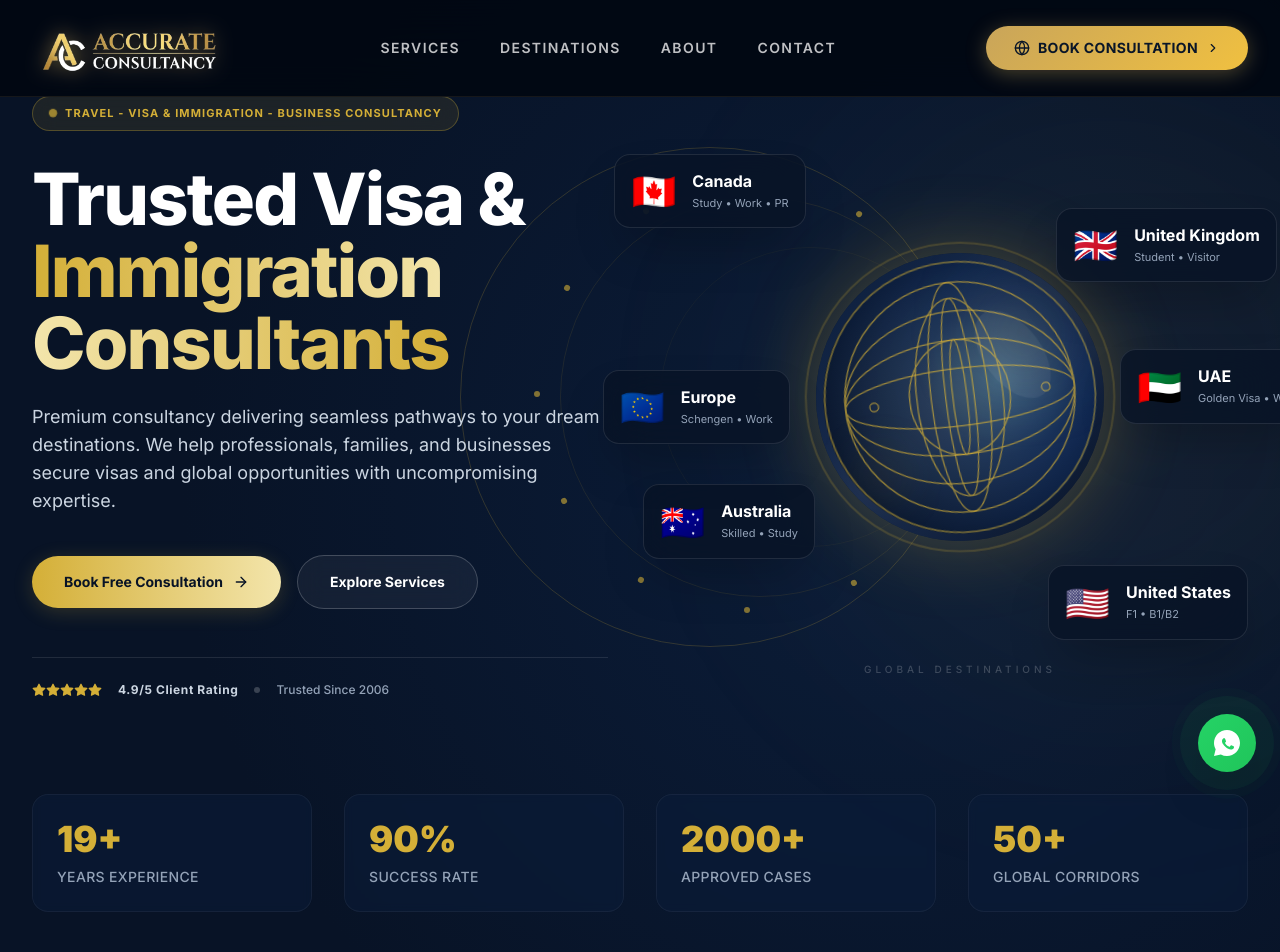
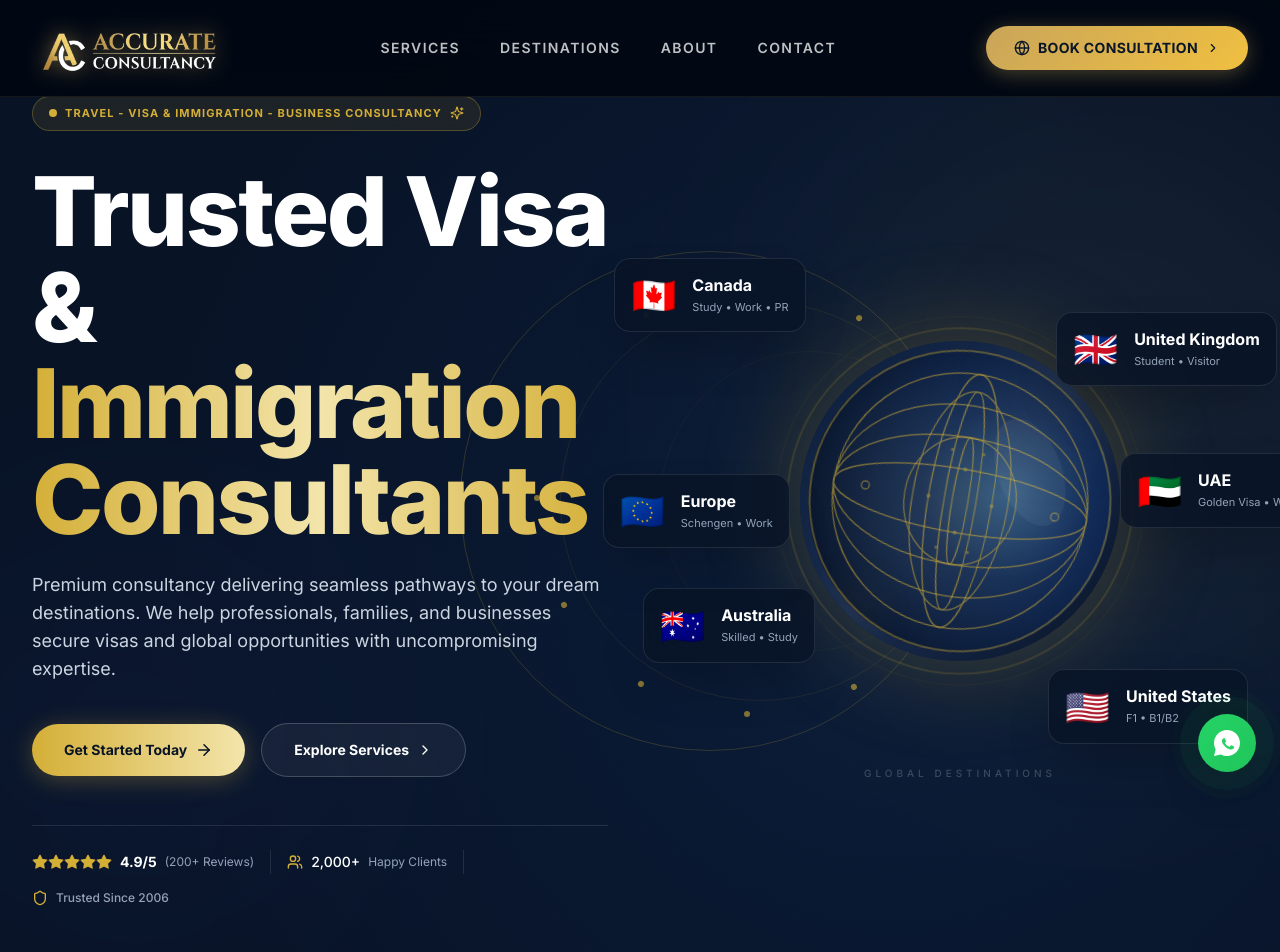
Before and after one commit to imran1001/Accurate-ConsultancyV3, a React (Vite) app: page / in a window 1280 px wide. Shown: the top 952 px of the page. Built offline with nearby package versions, Linux system fonts and the light colour scheme.

Commit message:
Enhance Hero component with new animations and icons

```diff
--- a/src/components/Hero.jsx
+++ b/src/components/Hero.jsx
@@ -1,5 +1,8 @@
 import React, { useState, useEffect } from 'react';
-import { ArrowRight, Globe, Star, Users, MapPin, Sparkles } from 'lucide-react';
+import {
+  ArrowRight, Globe, Star, Users, MapPin, Sparkles,
+  Shield, ChevronRight, Award, TrendingUp
+} from 'lucide-react';
 
 // Custom hook for smooth number animation
 const useCounter = (end, duration = 2000, start = 0) => {
@@ -27,7 +30,7 @@ const Hero = () => {
   const approvedCases = useCounter(2000, 2500);
   const corridors = useCounter(50, 1800);
 
-  // Replaced custom CSS classes with Tailwind arbitrary values for precise desktop positioning
+  // Destination cards with desktop positioning
   const cards = [
     { flag: '🇨🇦', name: 'Canada', subtitle: 'Study • Work • PR', delay: 0, desktopPos: 'top-[5%] left-0 lg:-left-[10%]' },
     { flag: '🇬🇧', name: 'United Kingdom', subtitle: 'Student • Visitor', delay: 1, desktopPos: 'top-[15%] right-0 lg:-right-[5%]' },
@@ -40,66 +43,116 @@ const Hero = () => {
   return (
     <section className="relative min-h-screen bg-[#081326] text-white overflow-hidden flex flex-col justify-center pt-24 pb-16">
 
-      {/* Background Ambience */}
-      <div className="absolute inset-0 bg-[radial-gradient(circle_at_70%_50%,#0B1D3A_0%,#081326_70%)] pointer-events-none" />
-      <div className="absolute right-[-10%] top-[10%] w-[600px] h-[600px] rounded-full bg-[#D4AF37]/5 blur-[120px] pointer-events-none" />
+      {/* ===== ENHANCED BACKGROUND ===== */}
+      <div className="absolute inset-0 pointer-events-none">
+        {/* Main gradient */}
+        <div className="absolute inset-0 bg-[radial-gradient(circle_at_70%_50%,#0B1D3A_0%,#081326_70%)]" />
+
+        {/* Animated gradient orbs */}
+        <div className="absolute right-[-10%] top-[10%] w-[600px] h-[600px] rounded-full bg-[#D4AF37]/5 blur-[120px] animate-float-slow" />
+        <div className="absolute left-[-5%] bottom-[20%] w-[400px] h-[400px] rounded-full bg-[#3b4fca]/5 blur-[100px] animate-float-slow" style={{ animationDelay: '2s' }} />
+
+        {/* Subtle animated grid */}
+        <div className="absolute inset-0 opacity-30" style={{
+          backgroundImage: 'radial-gradient(circle, rgba(212,175,55,0.03) 1px, transparent 1px)',
+          backgroundSize: '30px 30px'
+        }} />
+
+        {/* Animated horizontal line */}
+        <div className="absolute top-0 left-0 right-0 h-px bg-gradient-to-r from-transparent via-[#D4AF37]/20 to-transparent animate-slide-line" />
+      </div>
 
       <div className="relative max-w-7xl mx-auto w-full px-4 sm:px-6 lg:px-8 z-10 grid lg:grid-cols-12 gap-12 lg:gap-16 items-center">
 
-        {/* Left Typography Column */}
+        {/* ===== LEFT COLUMN ===== */}
         <div className="lg:col-span-6 flex flex-col justify-center z-20 pt-8 lg:pt-0 text-center lg:text-left items-center lg:items-start">
-          <div className="inline-flex items-center space-x-2 w-max px-3 sm:px-4 py-2 rounded-full border border-[#D4AF37]/30 bg-[#D4AF37]/10 backdrop-blur-md mb-6 sm:mb-8">
-            <span className="w-2 h-2 rounded-full bg-[#D4AF37] animate-pulse" />
+
+          {/* Badge with sparkle */}
+          <div className="inline-flex items-center space-x-2 w-max px-3 sm:px-4 py-2 rounded-full border border-[#D4AF37]/30 bg-[#D4AF37]/10 backdrop-blur-md mb-6 sm:mb-8 animate-fade-in-up">
+            <span className="relative flex h-2 w-2">
+              <span className="animate-ping absolute inline-flex h-full w-full rounded-full bg-[#D4AF37] opacity-75"></span>
+              <span className="relative inline-flex rounded-full h-2 w-2 bg-[#D4AF37]"></span>
+            </span>
             <span className="text-[9px] sm:text-[11px] font-bold text-[#D4AF37] uppercase tracking-widest">
               Travel - Visa & Immigration - Business consultancy
             </span>
+            <Sparkles size={14} className="text-[#D4AF37]" />
           </div>
 
-          <h1 className="text-4xl sm:text-5xl md:text-6xl lg:text-7xl font-extrabold tracking-tight leading-[1.1] mb-6">
-            Trusted Visa & <br className="hidden sm:block" />
-            <span className="text-transparent bg-clip-text bg-gradient-to-r from-[#D4AF37] via-[#F3E5AB] to-[#D4AF37]">
+          {/* Typography with gradient animation */}
+          <h1 className="text-4xl sm:text-5xl md:text-6xl lg:text-7xl xl:text-8xl font-extrabold tracking-tight leading-[1.05] mb-6 animate-fade-in-up delay-100">
+            <span className="block text-white">Trusted Visa &</span>
+            <span className="block text-transparent bg-clip-text bg-gradient-to-r from-[#D4AF37] via-[#F3E5AB] to-[#D4AF37] bg-300% animate-gradient-shift">
               Immigration Consultants
             </span>
           </h1>
 
-          <p className="text-slate-300 text-base sm:text-lg font-normal leading-relaxed max-w-xl mb-8 sm:mb-10 px-4 lg:px-0">
+          <p className="text-slate-300 text-base sm:text-lg font-normal leading-relaxed max-w-xl mb-8 sm:mb-10 px-4 lg:px-0 animate-fade-in-up delay-200">
             Premium consultancy delivering seamless pathways to your dream destinations. We help professionals, families, and businesses secure visas and global opportunities with uncompromising expertise.
           </p>
 
-          <div className="flex flex-col sm:flex-row flex-wrap items-center justify-center lg:justify-start gap-4 mb-10 sm:mb-12 w-full sm:w-auto">
-            <a href="#consultation" className="w-full sm:w-auto group flex items-center justify-center gap-2.5 px-8 py-4 rounded-full font-bold text-sm text-[#081326] bg-gradient-to-r from-[#D4AF37] to-[#F3E5AB] shadow-[0_4px_20px_rgba(212,175,55,0.2)] transition-all duration-300 hover:scale-[1.03]">
-              Book Free Consultation
-              <ArrowRight size={16} className="group-hover:translate-x-1 transition-transform" />
+          {/* CTAs with shine effect */}
+          <div className="flex flex-col sm:flex-row flex-wrap items-center justify-center lg:justify-start gap-4 mb-10 sm:mb-12 w-full sm:w-auto animate-fade-in-up delay-300">
+            <a
+              href="#consultation"
+              className="group relative w-full sm:w-auto flex items-center justify-center gap-2.5 px-8 py-4 rounded-full font-bold text-sm text-[#081326] bg-gradient-to-r from-[#D4AF37] to-[#F3E5AB] shadow-[0_4px_25px_rgba(212,175,55,0.3)] transition-all duration-300 hover:scale-[1.04] hover:shadow-[0_8px_40px_rgba(212,175,55,0.4)] overflow-hidden"
+            >
+              <span className="absolute inset-0 bg-white/20 -translate-x-full group-hover:translate-x-0 transition-transform duration-700" />
+              <span className="relative flex items-center gap-2">
+                Get Started Today
+                <ArrowRight size={18} className="group-hover:translate-x-1 transition-transform" />
+              </span>
             </a>
-            <a href="#services" className="w-full sm:w-auto group flex items-center justify-center gap-2 px-8 py-4 rounded-full font-bold text-sm text-white border border-white/20 bg-white/5 backdrop-blur-md transition-all duration-300 hover:bg-white/10">
-              Explore Services
+            <a
+              href="#services"
+              className="group w-full sm:w-auto flex items-center justify-center gap-2 px-8 py-4 rounded-full font-bold text-sm text-white border border-white/20 bg-white/5 backdrop-blur-md transition-all duration-300 hover:bg-white/10 hover:border-white/40 hover:scale-[1.02]"
+            >
+              <span>Explore Services</span>
+              <ChevronRight size={16} className="group-hover:translate-x-1 transition-transform" />
             </a>
           </div>
 
-          <div className="flex flex-wrap items-center justify-center lg:justify-start gap-3 sm:gap-4 pt-6 border-t border-white/10 w-full max-w-xl">
-            <div className="flex text-[#D4AF37]">
-              {[...Array(5)].map((_, i) => (
-                <Star key={i} size={14} className="fill-current" />
-              ))}
+          {/* Enhanced Trust Indicators */}
+          <div className="flex flex-wrap items-center justify-center lg:justify-start gap-3 sm:gap-4 pt-6 border-t border-white/10 w-full max-w-xl animate-fade-in-up delay-400">
+            <div className="flex items-center gap-2">
+              <div className="flex text-[#D4AF37]">
+                {[...Array(5)].map((_, i) => (
+                  <Star key={i} size={16} className="fill-current" />
+                ))}
+              </div>
+              <span className="text-sm font-bold text-white">4.9/5</span>
+              <span className="text-xs text-slate-400">(200+ Reviews)</span>
             </div>
-            <span className="text-xs font-bold tracking-wider text-slate-300">4.9/5 Client Rating</span>
-            <div className="w-1.5 h-1.5 rounded-full bg-white/20 hidden sm:block" />
-            <span className="text-xs font-medium text-slate-400">Trusted Since 2006</span>
+
+            <div className="w-px h-6 bg-white/10 hidden sm:block" />
+
+            <div className="flex items-center gap-2">
+              <Users size={16} className="text-[#D4AF37]" />
+              <span className="text-sm font-medium text-white">2,000+</span>
+              <span className="text-xs text-slate-400">Happy Clients</span>
+            </div>
+
+            <div className="w-px h-6 bg-white/10 hidden sm:block" />
+
+            <div className="flex items-center gap-2">
+              <Shield size={16} className="text-[#D4AF37]" />
+              <span className="text-xs font-medium text-slate-400">Trusted Since 2006</span>
+            </div>
           </div>
         </div>
 
-        {/* Right Graphical Space */}
+        {/* ===== RIGHT COLUMN – GLOBE & CARDS ===== */}
         <div className="lg:col-span-6 flex flex-col items-center justify-center mt-12 lg:mt-0 w-full">
 
-          {/* Globe & Orbit Container (Relative for positioning) */}
+          {/* Desktop Globe Container */}
           <div className="relative flex items-center justify-center w-full min-h-[300px] lg:min-h-[540px]">
 
-            {/* Desktop Only: Rotating decorative gold rings */}
+            {/* Desktop Only: Rotating decorative rings */}
             <div className="hidden lg:block absolute w-[500px] h-[500px] rounded-full border border-[#D4AF37]/20 pointer-events-none animate-spin-slow" style={{ animationDuration: '35s' }} />
             <div className="hidden lg:block absolute w-[400px] h-[400px] rounded-full border border-[#D4AF37]/10 pointer-events-none animate-spin-slow" style={{ animationDuration: '25s', animationDirection: 'reverse' }} />
             <div className="hidden lg:block absolute w-[300px] h-[300px] rounded-full border border-[#D4AF37]/5 pointer-events-none animate-spin-slow" style={{ animationDuration: '18s' }} />
 
-            {/* Desktop Only: Orbiting gold particles */}
+            {/* Desktop Only: Orbiting particles */}
             <div className="hidden lg:block absolute w-[420px] h-[420px] pointer-events-none animate-spin-slow" style={{ animationDuration: '20s' }}>
               {[...Array(12)].map((_, i) => {
                 const angle = (i / 12) * 360;
@@ -118,11 +171,16 @@ const Hero = () => {
               })}
             </div>
 
-            {/* The Globe Sphere */}
-            <div className="relative w-48 h-48 sm:w-60 sm:h-60 lg:w-72 lg:h-72 rounded-full shadow-[0_0_80px_rgba(212,175,55,0.3)] flex items-center justify-center group">
-              <div className="absolute -inset-1 rounded-full border-2 border-[#D4AF37]/30 animate-pulse" />
+            {/* Enhanced Globe Sphere */}
+            <div className="relative w-48 h-48 sm:w-60 sm:h-60 lg:w-80 lg:h-80 rounded-full shadow-[0_0_100px_rgba(212,175,55,0.25)] flex items-center justify-center group">
+              {/* Multiple outer glow rings */}
+              <div className="absolute -inset-2 rounded-full border-2 border-[#D4AF37]/20 animate-pulse" style={{ animationDuration: '3s' }} />
+              <div className="absolute -inset-4 rounded-full border border-[#D4AF37]/10 animate-pulse" style={{ animationDuration: '4s', animationDelay: '1s' }} />
+
               <div className="relative w-full h-full rounded-full overflow-hidden bg-gradient-to-br from-[#0B1D3A] via-[#1A2D50] to-[#081326]">
-                <div className="absolute inset-0 animate-spin-globe" style={{ animationDuration: '30s' }}>
+
+                {/* Rotating wireframe */}
+                <div className="absolute inset-0 animate-spin-globe" style={{ animationDuration: '25s' }}>
                   <svg viewBox="0 0 400 400" className="w-full h-full">
                     <defs>
                       <radialGradient id="blueSphere" cx="45%" cy="35%" r="70%">
@@ -131,38 +189,61 @@ const Hero = () => {
                         <stop offset="100%" stopColor="#081326" stopOpacity="0.95" />
                       </radialGradient>
                       <radialGradient id="sphereGlow" cx="50%" cy="50%" r="50%">
-                        <stop offset="0%" stopColor="#D4AF37" stopOpacity="0.15" />
+                        <stop offset="0%" stopColor="#D4AF37" stopOpacity="0.12" />
                         <stop offset="100%" stopColor="#D4AF37" stopOpacity="0" />
                       </radialGradient>
                     </defs>
+
+                    {/* Sphere background */}
                     <circle cx="200" cy="200" r="190" fill="url(#blueSphere)" />
                     <circle cx="200" cy="200" r="190" fill="url(#sphereGlow)" />
-                    <g stroke="#D4AF37" strokeWidth="1.8" fill="none" opacity="0.7">
+
+                    {/* Gold latitude lines */}
+                    <g stroke="#D4AF37" strokeWidth="1.5" fill="none" opacity="0.6">
                       <ellipse cx="200" cy="200" rx="160" ry="40" />
                       <ellipse cx="200" cy="200" rx="138" ry="20" />
                       <ellipse cx="200" cy="200" rx="138" ry="60" />
                       <ellipse cx="200" cy="200" rx="80" ry="10" />
                       <ellipse cx="200" cy="200" rx="80" ry="70" />
-                      <circle cx="200" cy="80" r="6" />
-                      <circle cx="200" cy="320" r="6" />
+                      <circle cx="200" cy="80" r="5" />
+                      <circle cx="200" cy="320" r="5" />
                     </g>
-                    <g stroke="#D4AF37" strokeWidth="1.8" fill="none" opacity="0.7">
+
+                    {/* Gold longitude lines */}
+                    <g stroke="#D4AF37" strokeWidth="1.5" fill="none" opacity="0.6">
                       <ellipse cx="200" cy="200" rx="40" ry="160" />
                       <ellipse cx="200" cy="200" rx="80" ry="160" />
                       <ellipse cx="200" cy="200" rx="120" ry="160" />
                       <ellipse cx="200" cy="200" rx="160" ry="160" />
                     </g>
-                    <circle cx="200" cy="200" r="188" stroke="#D4AF37" strokeWidth="2.5" fill="none" opacity="0.5" />
-                    <ellipse cx="150" cy="120" rx="70" ry="40" fill="rgba(255,255,255,0.06)" transform="rotate(-30, 150, 120)" />
+
+                    {/* Outer gold ring */}
+                    <circle cx="200" cy="200" r="188" stroke="#D4AF37" strokeWidth="2.5" fill="none" opacity="0.4" />
+
+                    {/* Intersection dots */}
+                    <g fill="#D4AF37" opacity="0.4">
+                      <circle cx="200" cy="160" r="2.5" />
+                      <circle cx="200" cy="240" r="2.5" />
+                      <circle cx="160" cy="200" r="2.5" />
+                      <circle cx="240" cy="200" r="2.5" />
+                      <circle cx="138" cy="180" r="2" />
+                      <circle cx="262" cy="180" r="2" />
+                      <circle cx="138" cy="220" r="2" />
+                      <circle cx="262" cy="220" r="2" />
+                    </g>
+
+                    {/* Shine effect */}
+                    <ellipse cx="150" cy="120" rx="70" ry="40" fill="rgba(255,255,255,0.05)" transform="rotate(-30, 150, 120)" />
                   </svg>
                 </div>
-                {/* Desktop Only Highlights */}
-                <div className="hidden lg:block absolute w-20 h-20 rounded-full bg-[#D4AF37]/20 blur-2xl top-10 right-10 animate-pulse" />
-                <div className="hidden lg:block absolute w-12 h-12 rounded-full bg-[#D4AF37]/10 blur-xl bottom-10 left-10 animate-pulse" style={{ animationDelay: '1.5s' }} />
+
+                {/* Pulsing depth spots */}
+                <div className="hidden lg:block absolute w-16 h-16 rounded-full bg-[#D4AF37]/15 blur-2xl top-8 right-8 animate-pulse" />
+                <div className="hidden lg:block absolute w-10 h-10 rounded-full bg-[#D4AF37]/10 blur-xl bottom-8 left-8 animate-pulse" style={{ animationDelay: '1.5s' }} />
               </div>
             </div>
 
-            {/* Desktop Only: Floating Destination Cards */}
+            {/* Desktop Only: Floating Cards */}
             <div className="hidden lg:block">
               {cards.map((card) => (
                 <div
@@ -189,7 +270,7 @@ const Hero = () => {
             </div>
           </div>
 
-          {/* Mobile Only: Destination Cards Grid */}
+          {/* Mobile Only: Cards Grid */}
           <div className="grid grid-cols-2 gap-3 mt-8 w-full max-w-md lg:hidden px-4">
             {cards.map((card) => (
               <div
@@ -210,29 +291,79 @@ const Hero = () => {
         </div>
       </div>
 
-      {/* Institutional Statistics Bar */}
+      {/* ===== STATISTICS BAR ===== */}
       <div className="relative max-w-7xl mx-auto w-full px-4 sm:px-6 lg:px-8 z-20 mt-16 lg:mt-24">
         <div className="grid grid-cols-2 lg:grid-cols-4 gap-3 sm:gap-4 lg:gap-8">
           {[
-            { val: yearsExp, label: 'Years Experience', suffix: '+' },
-            { val: successRate, label: 'Success Rate', suffix: '%' },
-            { val: approvedCases, label: 'Approved Cases', suffix: '+' },
-            { val: corridors, label: 'Global Corridors', suffix: '+' },
+            { val: yearsExp, label: 'Years Experience', suffix: '+', icon: <Award size={18} className="text-[#D4AF37]" /> },
+            { val: successRate, label: 'Success Rate', suffix: '%', icon: <TrendingUp size={18} className="text-[#D4AF37]" /> },
+            { val: approvedCases, label: 'Approved Cases', suffix: '+', icon: <Users size={18} className="text-[#D4AF37]" /> },
+            { val: corridors, label: 'Global Corridors', suffix: '+', icon: <Globe size={18} className="text-[#D4AF37]" /> },
           ].map((stat, idx) => (
-            <div key={idx} className="p-4 sm:p-6 rounded-2xl bg-[#0B1D3A]/50 border border-white/5 backdrop-blur-sm relative overflow-hidden group hover:border-[#D4AF37]/30 transition-all duration-300 text-center lg:text-left">
-              <div className="text-2xl sm:text-3xl lg:text-4xl font-black text-[#D4AF37]">
-                {stat.val}{stat.suffix}
+            <div
+              key={idx}
+              className="group p-4 sm:p-6 rounded-2xl bg-[#0B1D3A]/50 border border-white/5 backdrop-blur-sm relative overflow-hidden hover:border-[#D4AF37]/30 transition-all duration-300 text-center lg:text-left hover:bg-[#0B1D3A]/70 hover:shadow-[0_8px_30px_rgba(212,175,55,0.08)]"
+            >
+              <div className="flex items-center justify-center lg:justify-start gap-3">
+                <div className="opacity-60 group-hover:opacity-100 transition-opacity">{stat.icon}</div>
+                <div className="text-2xl sm:text-3xl lg:text-4xl font-black text-[#D4AF37] group-hover:scale-105 transition-transform origin-left">
+                  {stat.val}{stat.suffix}
+                </div>
               </div>
-              <div className="text-[10px] sm:text-xs lg:text-sm font-medium text-slate-400 tracking-wide mt-1 sm:mt-2 uppercase">
+              <div className="text-[10px] sm:text-xs lg:text-sm font-medium text-slate-400 tracking-wide mt-1 sm:mt-2 uppercase group-hover:text-slate-300 transition-colors">
                 {stat.label}
               </div>
+              <div className="absolute bottom-0 left-0 h-0.5 bg-gradient-to-r from-[#D4AF37] to-transparent transition-all duration-500 w-0 group-hover:w-full" />
             </div>
           ))}
         </div>
       </div>
 
-      {/* Cleaned up Style Block - Only Animations */}
+      {/* ===== ANIMATIONS STYLES ===== */}
       <style>{`
+        /* Fade In Up */
+        @keyframes fadeInUp {
+          from { opacity: 0; transform: translateY(20px); }
+          to { opacity: 1; transform: translateY(0); }
+        }
+        .animate-fade-in-up {
+          animation: fadeInUp 0.8s ease-out forwards;
+          opacity: 0;
+        }
+        .delay-100 { animation-delay: 0.1s; }
+        .delay-200 { animation-delay: 0.2s; }
+        .delay-300 { animation-delay: 0.3s; }
+        .delay-400 { animation-delay: 0.4s; }
+
+        /* Gradient Shift */
+        @keyframes gradient-shift {
+          0%, 100% { background-position: 0% 50%; }
+          50% { background-position: 100% 50%; }
+        }
+        .bg-300% { background-size: 300% 100%; }
+        .animate-gradient-shift {
+          animation: gradient-shift 4s ease-in-out infinite;
+        }
+
+        /* Float Slow */
+        @keyframes float-slow {
+          0%, 100% { transform: translateY(0px) rotate(0deg); }
+          50% { transform: translateY(-30px) rotate(5deg); }
+        }
+        .animate-float-slow {
+          animation: float-slow 20s ease-in-out infinite;
+        }
+
+        /* Slide Line */
+        @keyframes slide-line {
+          0% { transform: translateX(-100%); }
+          100% { transform: translateX(100%); }
+        }
+        .animate-slide-line {
+          animation: slide-line 8s linear infinite;
+        }
+
+        /* Bounce Slow */
         @keyframes bounceSlow {
           0%, 100% { transform: translateY(0); }
           50% { transform: translateY(-12px); }
@@ -240,13 +371,17 @@ const Hero = () => {
         .animate-bounce-slow {
           animation: bounceSlow 5s ease-in-out infinite;
         }
-        .animate-spin-slow {
-          animation: spinSlow linear infinite;
-        }
+
+        /* Spin Slow */
         @keyframes spinSlow {
           from { transform: rotate(0deg); }
           to { transform: rotate(360deg); }
         }
+        .animate-spin-slow {
+          animation: spinSlow linear infinite;
+        }
+
+        /* Spin Globe */
         @keyframes spin-globe {
           from { transform: rotate(0deg); }
           to { transform: rotate(360deg); }
@@ -254,6 +389,8 @@ const Hero = () => {
         .animate-spin-globe {
           animation: spin-globe 30s linear infinite;
         }
+
+        /* Pulse animation for rings - using Tailwind's animate-pulse is fine */
       `}</style>
     </section>
   );
```
